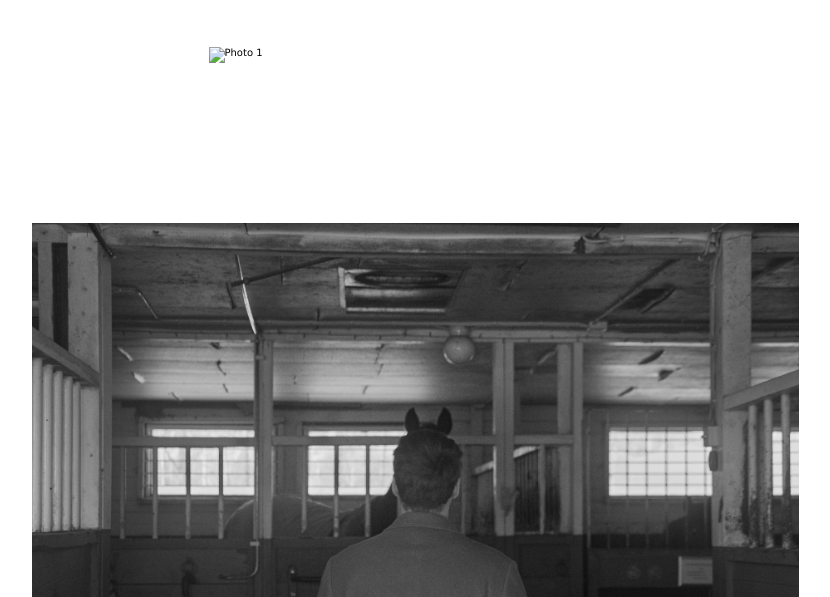
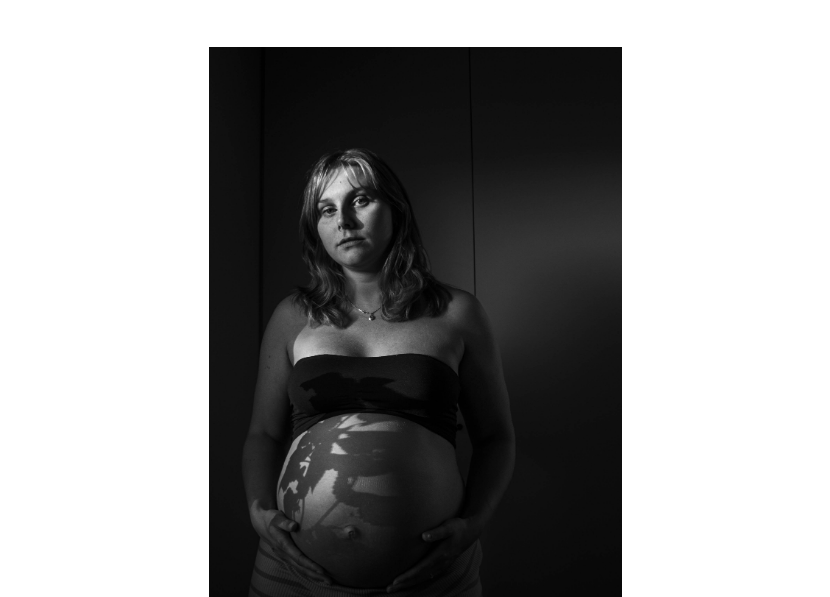
Before and after one commit to JuliaBFahl/PortfolioArt, a plain HTML site: page index.html in a window 1280 px wide. Shown: the part 203-800 px from the top of the page, without its empty margins (225-1055 px from the left). Drawn offline with Linux system fonts and the light colour scheme.

Commit message:
Update index.html

```diff
--- a/index.html
+++ b/index.html
@@ -127,7 +127,7 @@
   <section class="gallery">
 
 		   <div class="photo1">
-      <img src="pålle.look2.jpg" alt="Photo 1">
+      <img src="Paulin.jpg" alt="Photo 1">
       <p></p>
     </div>
 
```
